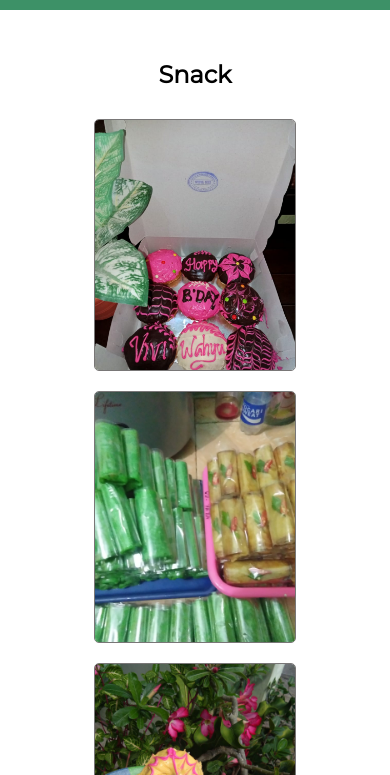
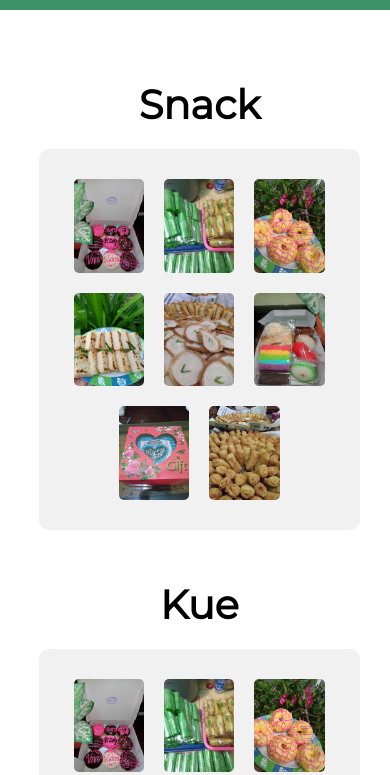
Before and after one commit to andhika16/langgananWifi, a plain HTML site: page index.html in a window 390 px wide. Shown: the part 736-1511 px from the top of the page. Drawn offline with Linux system fonts and the light colour scheme.

Commit message:
section-two fixed

```diff
--- a/style.css
+++ b/style.css
@@ -167,29 +167,28 @@ nav .logo {
     justify-content: center;
 }
 .section-two .row {
-    width: 95%;
+    width: 80%;
     text-align: center;
 }
 
 .section-two .row .col {
     display: flex;
-    justify-content: center;
     flex-wrap: wrap;
     border-radius: 10px;
     padding: 20px;
+    justify-content: center;
     margin-bottom: 30px;
-
+    background-color: #f1f1f1;
 }
 
-.section-two .row .col .title {
-    font-size: 20px;
+.section-two .row .title {
+    font-size: 40px;
+    margin: 20px;
 }
 
-.section-two .row .card{
-    border: 1px rgb(121, 119, 119) solid;
+.section-two .row .col .card{
     border-radius: 5px;
-    max-width: 200px;
-    max-height: 250px;
+    max-width: 15%;
     margin: 10px;
     overflow: hidden;
 }
@@ -359,6 +358,8 @@ footer .row .col ul {
         flex-wrap: wrap;
         justify-content: center;
     }
+
+
     .section-three .row {
         display: flex;
         flex-wrap: wrap;
@@ -514,12 +515,16 @@ footer .row .col ul {
 
     .section-two .row {
         display: flex;
-        flex-direction: column;
         align-items: center;
     }
     .section-two .row .col {
-        width: 80%;
+        width: 90%;
     }
+
+    .section-two .row .col .card {
+        max-width: 25%;
+    }
+
     .section-three .row {
         display: flex;
         flex-direction: column;
```
